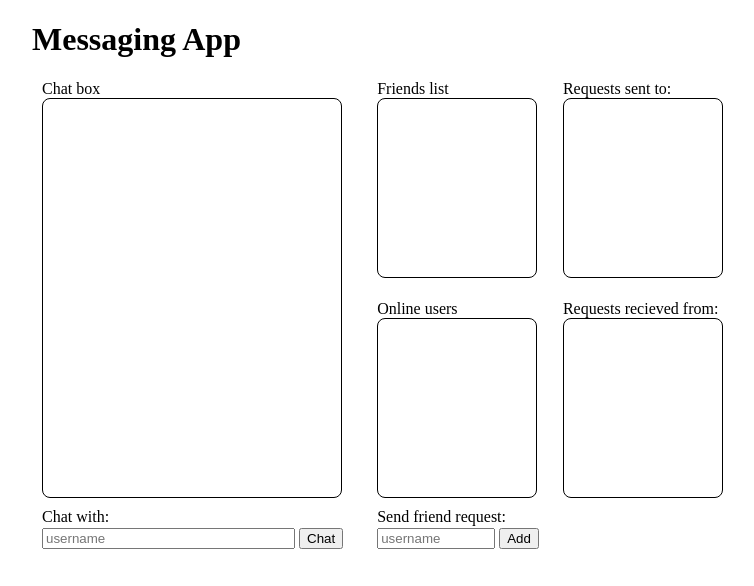
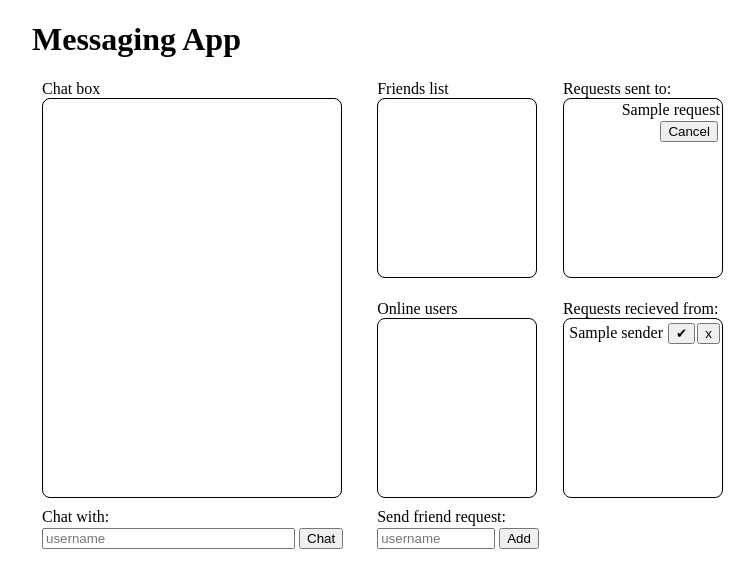
Before and after one commit to Rven6666/Messaging_repo_app, a Flask app: template templates/home.jinja in a window 1280 px wide. Shown: the part 59-645 px from the top of the page, without its empty margins (208-962 px from the left). Run offline with Flask 3, Linux system fonts and the light colour scheme; the template is opened without the code that fills it: most values are stand-ins (such as "Sample title", 1, 10 or a date in 2020).

Commit message:
all logica and UI elements working for sending Friends request with adding/removing from database. logic and ui elements complete for recieving and rejection. Approval of recieved request and adding to friends list is next to be implemented

```diff
--- a/app.py
+++ b/app.py
@@ -81,7 +81,14 @@ def page_not_found(_):
 def home():
     if request.args.get("username") is None:
         abort(404)
-    return render_template("home.jinja", username=request.args.get("username"))
+
+    username = request.args.get("username")
+
+    matches = db.friends_received(username)
+    requests = db.show_friends_sent(username)
+
+    return render_template("home.jinja", username=username,
+                           matches=matches, requests=requests)
 
 
 @app.route('/friend_request', methods=['POST'])
@@ -97,6 +104,9 @@ def delete_user():
     friend = request.form.get('friend')
     username = request.form.get('username')
 
+    print(friend)
+    print(username)
+
     db.cancel_request(username, friend)
     return ('Request deleted successfully')
 
--- a/templates/home.jinja
+++ b/templates/home.jinja
@@ -138,6 +138,8 @@
 
 <script src="/static/js/libs/socket.io.min.js"></script>
 <script>
+
+
     let room_id = 0;
 
     // when the user presses the "Enter" key inside of the "message box",
@@ -161,6 +163,23 @@
             addFriend();
         }
     })
+
+    //Remove eventlistener for the friends request system. - links to whole message box
+    $("#request_sent").on("click", ".cancel-button", function () {
+        let sender = "{{ username }}";
+        let button_name = $(this).data("friend-name");
+        $(this).parent().remove(); // Remove the parent <p> element
+        remove_request(sender, button_name);
+    });
+
+    //reject eventlistener for recieved friends requests. - links to whole message box
+    $("#request_recieved").on("click", ".reject-button", function () {
+        let currUser = "{{ username }}";
+        let requ_sender = $(this).data("curr_sender");
+        console.log(currUser, requ_sender);
+        $(this).parent().remove(); // Remove the parent <p> element
+        remove_request(requ_sender, currUser);
+    });
 
     $(document).ready(() => {
         // room_id is undefined if the user hasn't joined a room
@@ -240,7 +259,11 @@
         box.append(child);
     }
 
+
+
+    //Logic to add new friend request to database
     function addFriend() {
+        let sender = "{{ username }}";
         var friend = $("#friend_name").val();
         let matchFound = false;
         // Check if the input field is not empty
@@ -252,20 +275,17 @@
                 let childText = $(this).text();
                 //checks for duplicate requests.
                 if (childText.trim() === (friend.trim() + "Cancel")) {
-                    alert(`A friends request has already been sent to ${friend}.`);
                     matchFound = true;
                     return;
                 }
             });
             if (matchFound) {
+                alert(`A friends request has already been sent to ${friend}.`);
                 console.log("duplicate request found. Exiting function call.")
                 return; // if duplicate request is true exit function
             }
-            let child = $("<p style='color: black; margin: 0px; text-align: center;'></p>").text(friend);
-            let button = $("<button>").text("Cancel");
-            button.css("margin-left", "5px");
-            child.append(button); // appends request to sent
-            sent_box.append(child);
+            addUserRequest(sender, friend);
+
             // Send friend request to the server
             $.ajax({
                 type: "POST",
@@ -278,15 +298,52 @@
                     console.error("Error sending friend request:", error);
                 }
             });
+        } else {
+            alert("No user input, try again.")
+        }
 
-            //cancels the friend request if cancel button is pushed.
-            button.on("click", function () {
-                child.remove();
-                button.remove();
+    }
+
+
+    //Adds friends requests to friends request UI.
+    function addUserRequest(sender, friend) {
+        let sent_box = $("#request_sent");
+        let child = $("<p style='color: black; margin: 0px; text-align: right;'></p>").text(friend);
+        let cancel_button = $("<button>").text("Cancel").addClass("cancel-button").data("friend-name", friend);
+
+        cancel_button.css({
+            "margin-left": "5px",
+            "margin-top": "2px",
+            "margin-bottom": "2px",
+            "margin-right": "2px"
+        });
+
+        child.append(cancel_button);
+        sent_box.append(child);
+
+    }
+
+
+    // Univerisal show user requests on any page reload/change of users
+    function show_requests_sent() {
+        let sender = "{{ username }}";
+        {% for request in requests %}
+        friend = "{{ request }}";
+        addUserRequest(sender, friend);
+        {% endfor %}
+    }
+
+    //removes friends sending and recieveing from database
+    function remove_request(sender, friend) {
+        // Remove child element and cancel_button
+        console.log("Sender:", sender)
+        console.log("Reciever", friend)
+
+        // Send AJAX request to delete the request from the server
         $.ajax({
             type: "POST",
             url: "/delete_request",
-                    data: { friend: friend, username: "{{ username }}" },
+            data: { friend: friend, username: sender },
             success: function (response) {
                 console.log("Request successfully deleted", response);
             },
@@ -294,13 +351,39 @@
                 console.error("Error in deleting request", error);
             }
         });
-
-            });
-        } else {
-            alert("No user input, try again.")
     }
 
 
+    function show_recieved() {
+        let receivedBox = $("#request_recieved");
+        let sender = "{{ username }}";
+        // Iterate over each sender in the matches list
+        {% for sender in matches %}
+        (function () { // Create a closure to capture the current values of child and rejectButton
+            let currentSender = "{{ sender }}"; // Extract the sender from the template
+            let currentChild = $("<p style='color: black; margin: 0px; text-align: right;'></p>").text(currentSender);
+            let RejectButton = $("<button>").text("x").addClass("reject-button").data("curr_sender", currentSender);
+            let AcceptButton = $("<button>").text("\u2714").addClass("accept-button").data("curr_sender", currentSender);
+
+            RejectButton.css, AcceptButton.css({
+                "margin-left": "5px",
+                "margin-top": "2px",
+                "margin-bottom": "2px",
+                "margin-right": "2px"
+            });
+
+            currentChild.append(AcceptButton);
+            currentChild.append(RejectButton);
+            receivedBox.append(currentChild);
+        })();
+        {% endfor %}
     }
+
+    $(document).ready(function () {
+        // Call the function to load names and buttons
+        show_recieved();
+        show_requests_sent()
+    });
+
 </script>
 {% endblock %}
```
Also changed, not shown: db.py (+12 -0 lines), database/main.db. Lines whose indentation alone changed are shown as unchanged.
